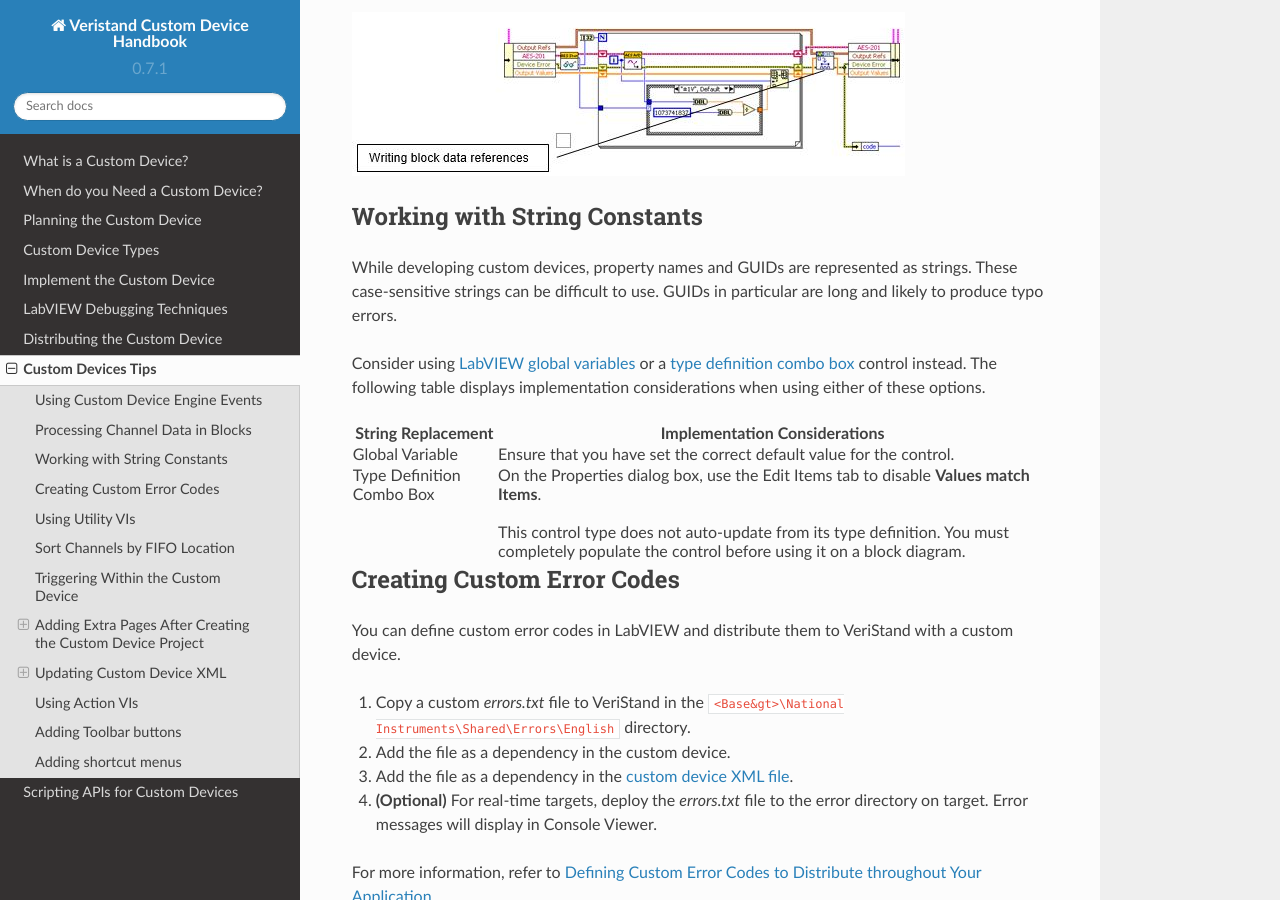
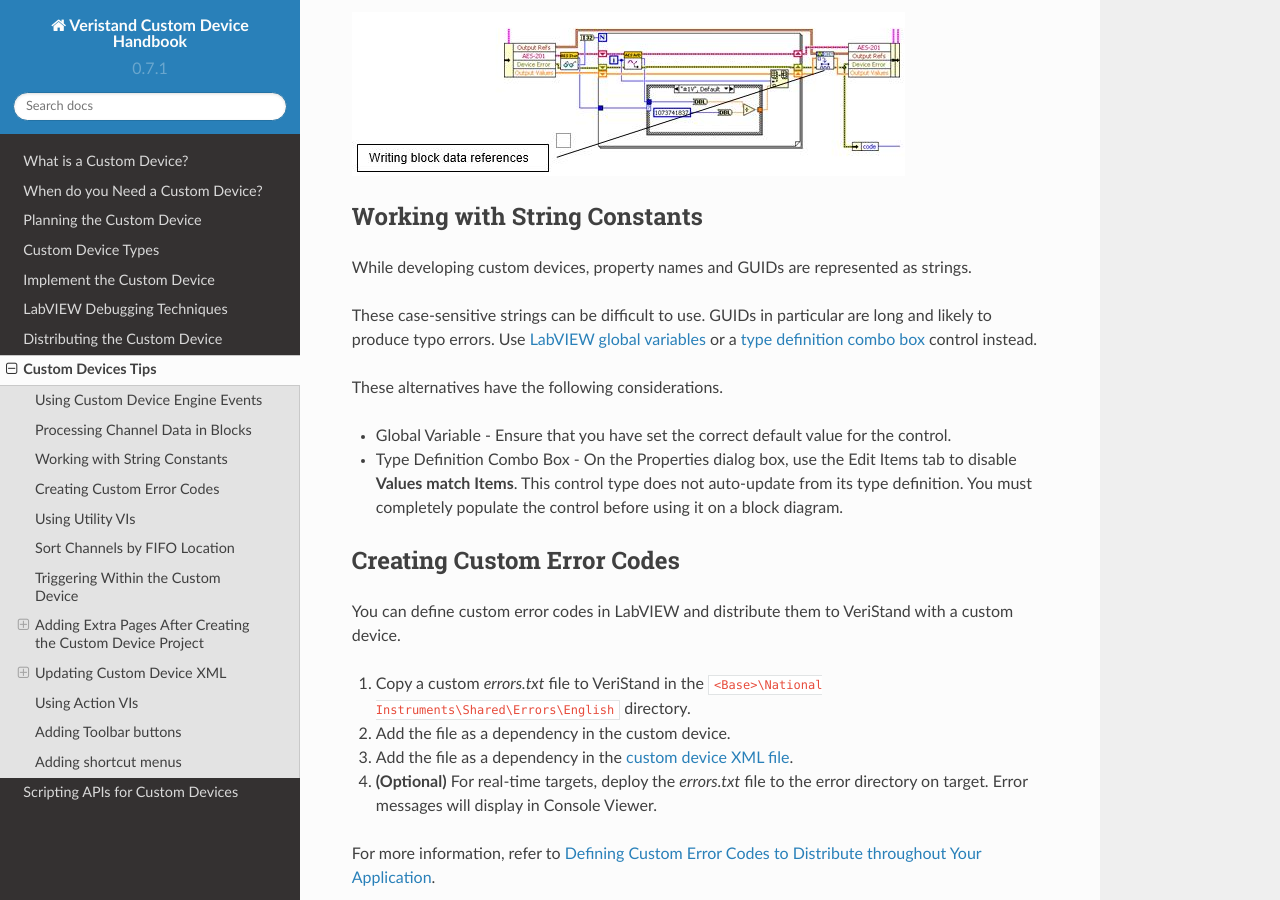
Before and after one commit to ni/niveristand-custom-device-handbook, a Sphinx documentation site: the page built from docs/Custom_Device_Tips_and_Tricks.md, in a window 1280 px wide and 900 px high, scrolled down 3359 px. Built offline with Sphinx 7.4.7 and the Read the Docs theme 2.0.0, drawn with Linux system fonts in a browser that asks for light colours; pages that are not in the unit, such as notebooks, are missing from menus.

Commit message:
Update 7
Removed table from 'tips and tricks' file

```diff
--- a/docs/Custom_Device_Tips_and_Tricks.md
+++ b/docs/Custom_Device_Tips_and_Tricks.md
@@ -54,29 +54,19 @@
 
 ### Working with String Constants
 
-While developing custom devices, property names and GUIDs are represented as strings. These case-sensitive strings can be difficult to use. GUIDs in particular are long and likely to produce typo errors.
+While developing custom devices, property names and GUIDs are represented as strings.
 
-Consider using [LabVIEW global variables](https://zone.ni.com/reference/en-XX/help/371361R-01/lvconcepts/glob_variables/) or a [type definition combo box](https://zone.ni.com/reference/en-XX/help/371361R-01/lvhowto/creating_type_defs/) control instead. The following table displays implementation considerations when using either of these options.
+These case-sensitive strings can be difficult to use. GUIDs in particular are long and likely to produce typo errors. Use  [LabVIEW global variables](https://zone.ni.com/reference/en-XX/help/371361R-01/lvconcepts/glob_variables/) or a [type definition combo box](https://zone.ni.com/reference/en-XX/help/371361R-01/lvhowto/creating_type_defs/) control instead.
 
-<table>
-  <tr>
-    <th>String Replacement</th>
-    <th>Implementation Considerations</th>
-  </tr>
-  <tr>
-    <td>Global Variable</td>
-    <td>Ensure that you have set the correct default value for the control.</td>
-  </tr>
-  <tr>
-    <td>Type Definition Combo Box</td>
-    <td>On the Properties dialog box, use the Edit Items tab to disable <strong>Values match Items</strong>. </br></br> This control type does not auto-update from its type definition. You must completely populate the control before using it on a block diagram.</td>
-  </tr>
-</table>
+These alternatives have the following considerations.
+
+* Global Variable - Ensure that you have set the correct default value for the control.
+* Type Definition Combo Box - On the Properties dialog box, use the Edit Items tab to disable **Values match Items**. This control type does not auto-update from its type definition. You must completely populate the control before using it on a block diagram.
 
 ### Creating Custom Error Codes
 
 You can define custom error codes in LabVIEW and distribute them to VeriStand with a custom device.
-1. Copy a custom *errors.txt* file to VeriStand in the `<Base&gt>\National Instruments\Shared\Errors\English` directory.
+1. Copy a custom *errors.txt* file to VeriStand in the `<Base>\National Instruments\Shared\Errors\English` directory.
 1. Add the file as a dependency in the custom device.
 1. Add the file as a dependency in the [custom device XML file](https://www.ni.com/documentation/en/veristand/latest/manual/custom-device-xml/).
 1. **(Optional)** For real-time targets, deploy the *errors.txt* file to the error directory on target. Error messages will display in Console Viewer.
```
